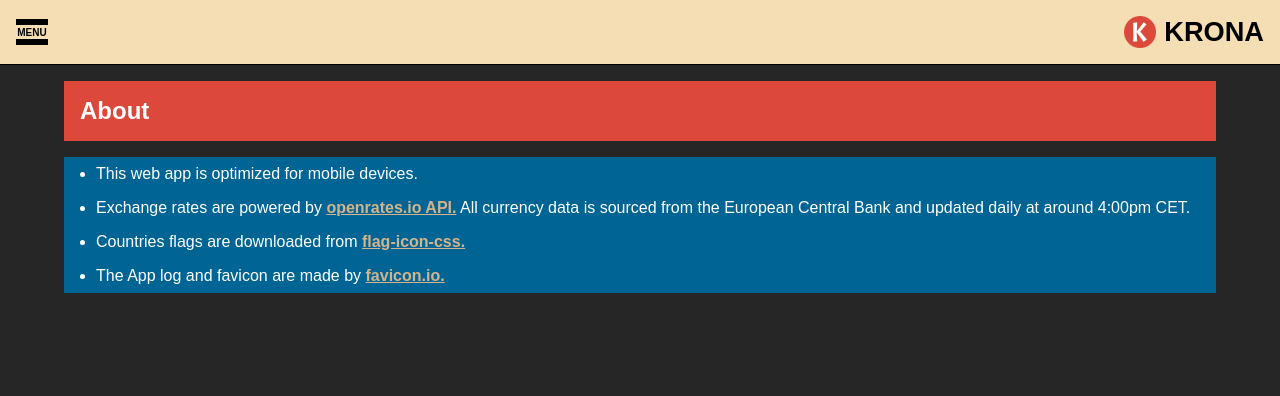
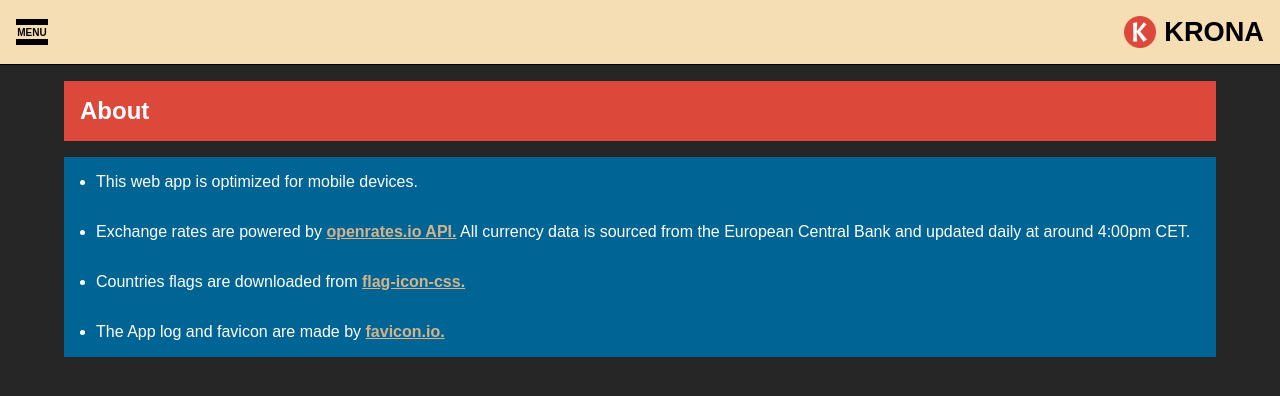
Before and after one commit to AnanDaraghmeh/krona, a React (Create React App) app: page /about in a window 1280 px wide. Shown: the top 396 px of the page. Built offline with nearby package versions, Linux system fonts and the light colour scheme.

Commit message:
add error boundary

```diff
--- a/src/App.js
+++ b/src/App.js
@@ -6,6 +6,7 @@ import Converter from './converter/Converter';
 import About from './about/About';
 import { library } from '@fortawesome/fontawesome-svg-core';
 import { faArrowCircleDown } from '@fortawesome/free-solid-svg-icons';
+import ErrorBoundary from './common/ErrorBoundary';
 
 library.add(faArrowCircleDown);
 
@@ -14,9 +15,11 @@ const App = () => {
       <Router>
         <React.Fragment>
           <Header />
+          <ErrorBoundary>
           <Route exact path='/' component={MainComp}/>
           <Route path='/converter' component={Converter}/>
           <Route path='/about' component={About}/>
+          </ErrorBoundary>
         </React.Fragment>
       </Router>
     )
--- a/src/about/About.module.css
+++ b/src/about/About.module.css
@@ -14,7 +14,7 @@
     padding-left: 2rem;
 }
 .about li {
-    padding: 0.5rem;
+    padding: 1rem 0.5rem;
     padding-left: 0;
 }
 
--- /dev/null
+++ b/src/common/ErrorBoundary.js
@@ -0,0 +1,29 @@
+import React from 'react';
+
+class ErrorBoundary extends React.Component {
+    constructor(props){
+        super(props);
+        this.state = {
+            hasError: false
+        }
+    }
+
+    componentDidCatch(error, errorInfo){
+        this.setState({
+            hasError: true
+        })
+    }
+
+    render(){
+        //if there is an error, return a fallback UI
+        if (this.state.hasError){
+            return(
+                <h1>Oops, something went wrong.</h1>
+            );
+        }
+        //otherwise return props.children
+        return this.props.children;
+    }
+}
+
+export default ErrorBoundary;
```
